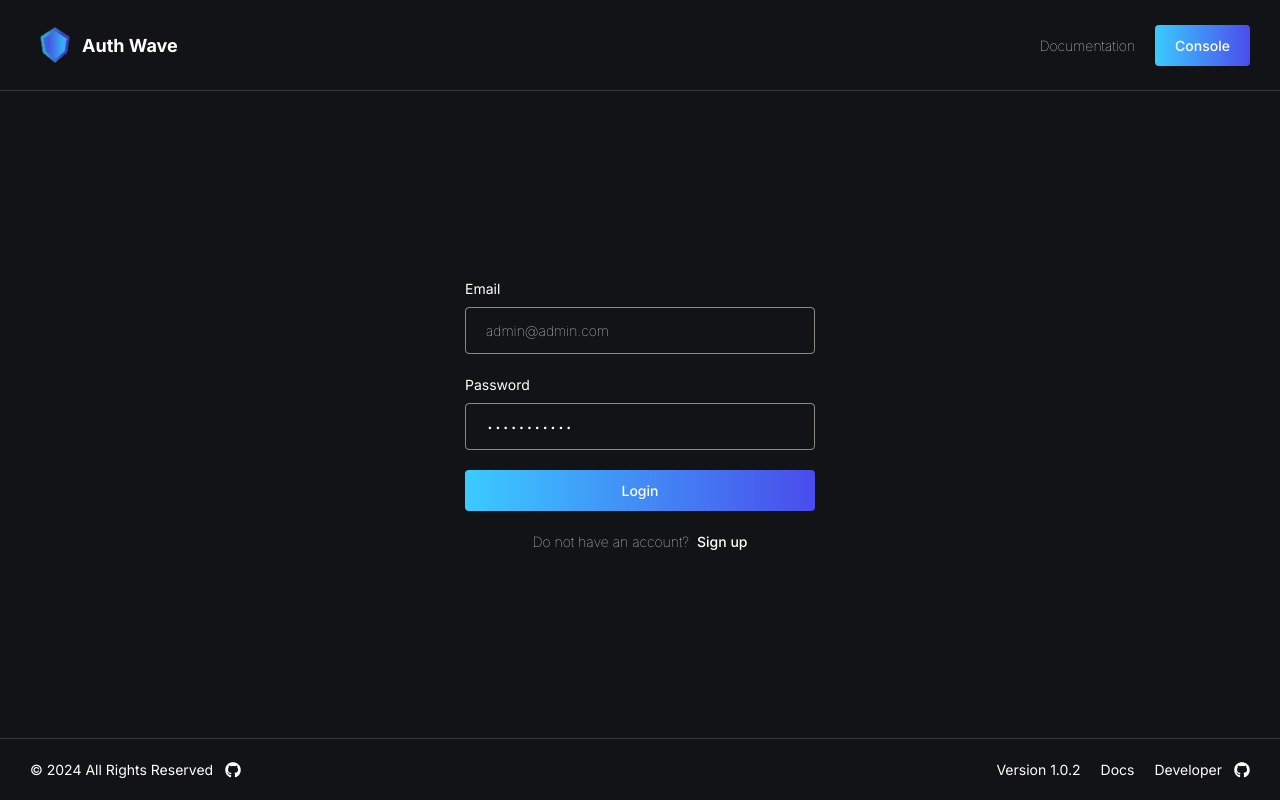
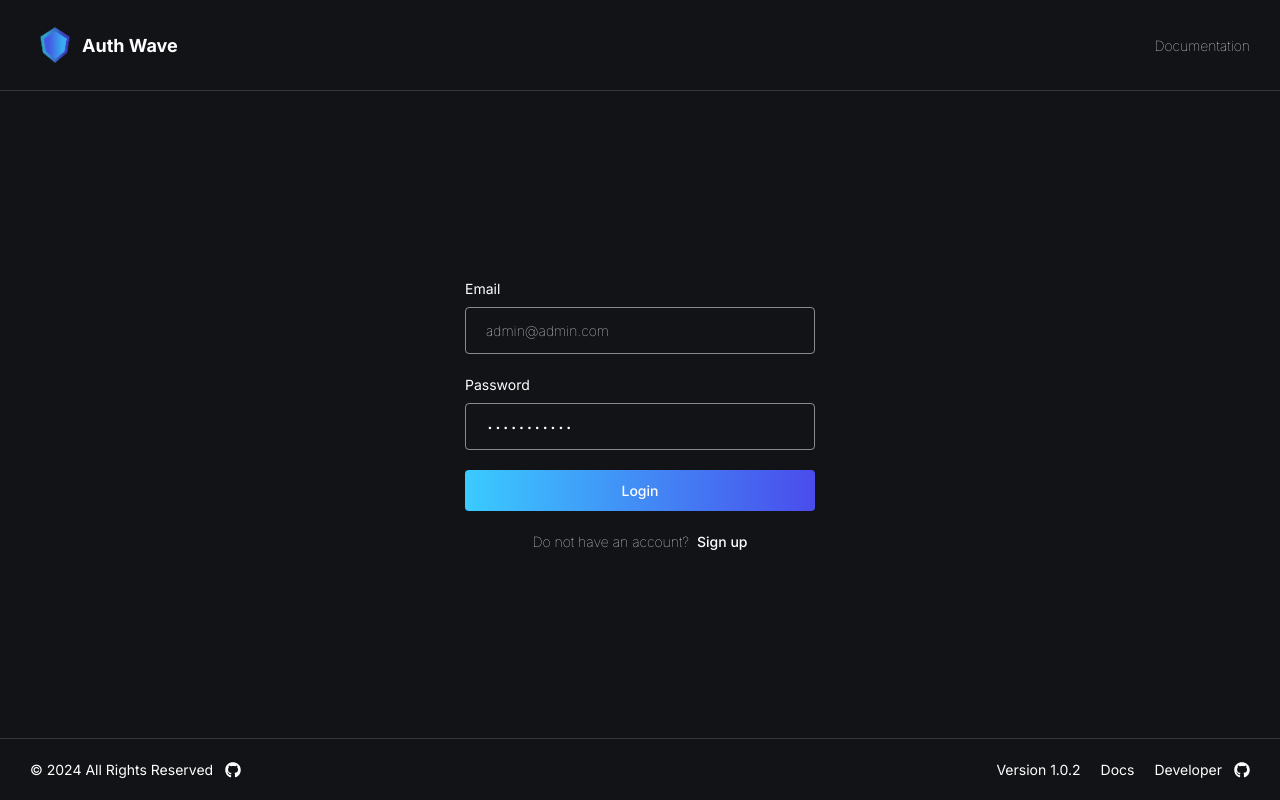
Before and after one commit to Abhijeet-Gautam5702/authwave-frontend-deployment-fork, a Next.js app: page /login in a window 1280 px wide. Built offline with nearby package versions, Linux system fonts and the light colour scheme; no server answers.

Commit message:
Add logic to auto-login of admin on landing page itself

```diff
--- a/src/app/page.tsx
+++ b/src/app/page.tsx
@@ -1,3 +1,26 @@
+"use client";
+
+import { adminAuthService } from "@/services/admin-auth.service";
+import { storeLogin } from "@/store/auth/auth.slice";
+import { useEffect } from "react";
+import { useDispatch } from "react-redux";
+
 export default function Home() {
+  const dispatch = useDispatch();
+
+  const getAdmin = async () => {
+    try {
+      const response = await adminAuthService.getAccount();
+      console.log(response);
+      dispatch(storeLogin(response.data));
+    } catch (error) {
+      console.log(error);
+    }
+  };
+
+  useEffect(() => {
+    getAdmin();
+  }, []);
+
   return <div className="text-white font-normal text-4xl">Home</div>;
 }
--- a/src/components/header.tsx
+++ b/src/components/header.tsx
@@ -10,7 +10,7 @@ import { RootState } from "@/store/store";
 const Header = () => {
   const { isAuthenticated } = useSelector((state: RootState) => state.auth);
   const pathname = usePathname();
-  const isConsoleRoute = pathname.includes("/console");
+  const isHomeRoute = pathname === "/";
 
   return (
     <header className="w-full px-30 py-20 2xl:px-40 2xl:py-30 flex flex-row justify-between items-center text-white text-14 2xl:text-20 border-b-[0.5px] border-white/15 2xl:border-b-[1px] 2xl:border-b-white/25">
@@ -36,7 +36,7 @@ const Header = () => {
           Documentation
         </Link>
         {/* Only authenticated users can access the projects page */}
-        {isAuthenticated && (
+        {!isHomeRoute && isAuthenticated && (
           <Link
             href="/console"
             className={
@@ -47,7 +47,7 @@ const Header = () => {
           </Link>
         )}
         {/* Only authenticated users can access the account page */}
-        {isAuthenticated && (
+        {!isHomeRoute && isAuthenticated && (
           <Link
             href="/account"
             className={
@@ -58,7 +58,7 @@ const Header = () => {
           </Link>
         )}
         {/* Console button is visible only on non-console routes */}
-        {!isConsoleRoute && <PrimaryBtn text="Console" href="/console" />}
+        {isHomeRoute && <PrimaryBtn text="Console" href="/console" />}
       </div>
     </header>
   );
--- a/src/services/admin-auth.service.ts
+++ b/src/services/admin-auth.service.ts
@@ -48,6 +48,17 @@ class AdminAuthService {
       throw error.response.data as IApiError;
     }
   };
+
+  public getAccount = async () => {
+    try {
+      const response = await axios.get(`${AUTHWAVE_BASE_URL}/admin/account`, {
+        withCredentials: true,
+      });
+      return response.data as IApiResponse;
+    } catch (error: any) {
+      throw error.response.data as IApiError;
+    }
+  };
 }
 
 export const adminAuthService = new AdminAuthService();
```
